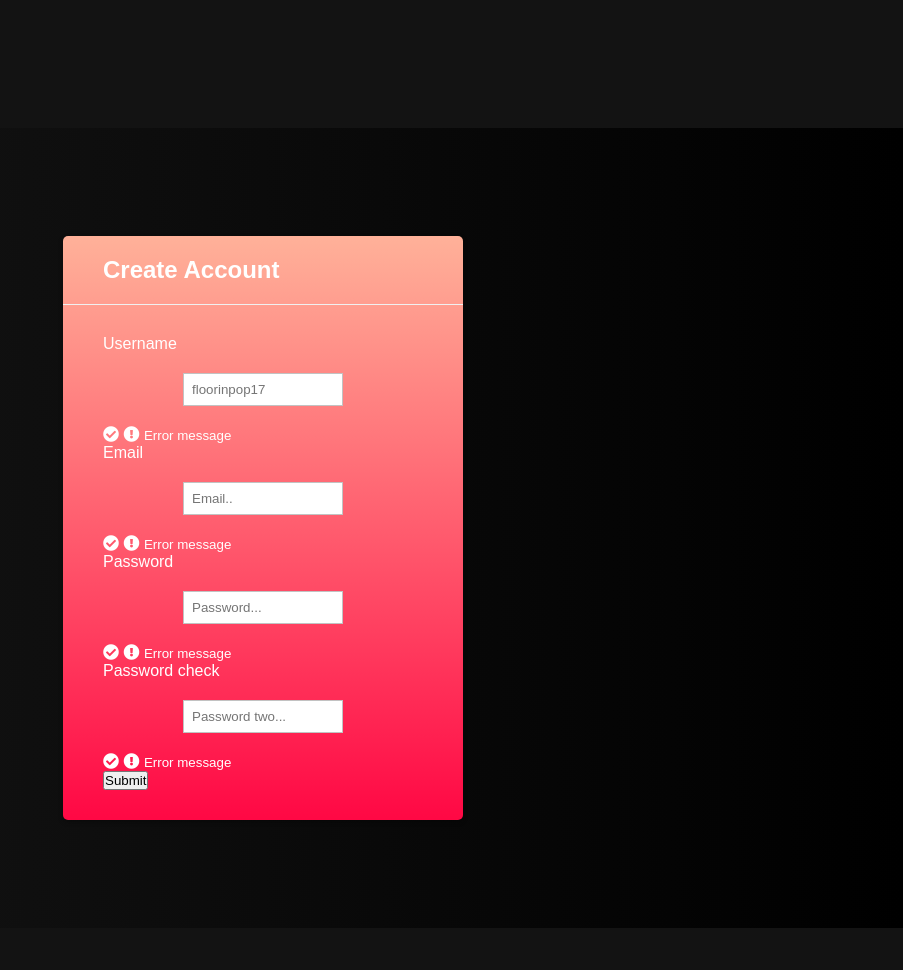
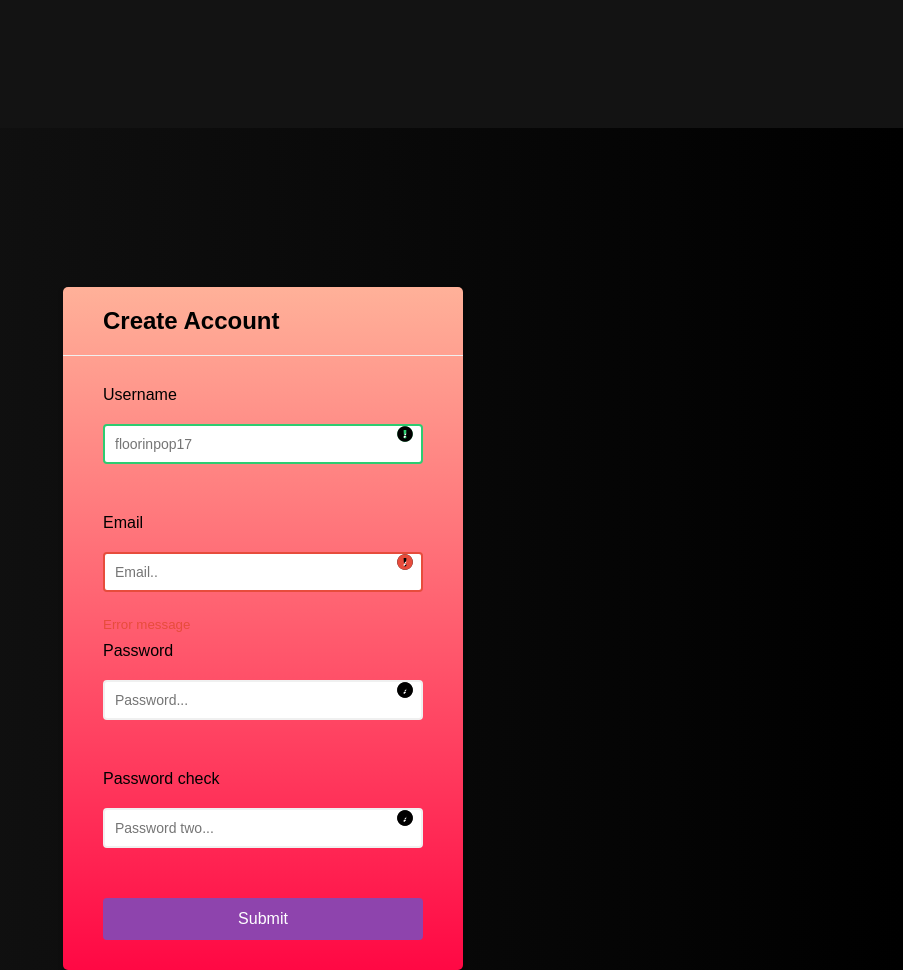
Before and after one commit to Mikicaa97/ColorS, a plain HTML site: page index.html in a window 1280 px wide. Shown: the part 3740-4710 px from the top of the page, without its empty margins (377-1280 px from the left). Drawn offline with Linux system fonts and the light colour scheme.

Commit message:
Add files via upload

```diff
--- a/assets/css/style.scss
+++ b/assets/css/style.scss
@@ -61,8 +61,7 @@ input{
     display: flex;
     align-items: center;
     justify-content: center;
-    color: #fff;
-    min-height: 100vh;
+    min-height: 125vh;
     margin: 0;
 }
 
@@ -89,6 +88,73 @@ input{
 .form{
     padding: 30px 40px;
 
+}
+
+.form-control{
+    margin-bottom: 10px;
+    padding-bottom: 20px;
+    position: relative;
+}
+
+.form-control label{
+    display: inline-block;
+    margin-bottom: 5px;
+}
+
+.form-control input{
+    border: 2px solid #f0f0f0;
+    border-radius: 4px;
+    display: block;
+    font-size: 14px;
+    padding: 10px;
+    width: 100%;
+}
+
+.form-control.success input{
+    border-color: #2ecc71;
+}
+
+.form-control.error input{
+    border-color: #e74c3c;
+}
+
+.form-control i{
+    position: absolute;
+    top: 40px;
+    right: 10px;
+}
+
+.form-control.success i.fa-check-circle{
+    visibility: visible;
+    color: #2ecc71;
+}
+
+.form-control.error i.fa-exclamation-circle{
+    visibility: visible;
+    color: #e74c3c;
+}
+
+.form-control small{
+    visibility: hidden;
+    position: absolute;
+    bottom: 0;
+    left: 0;
+}
+
+.form-control.error small{
+    color: #e74c3c;
+    visibility: visible;
+}
+
+.form button{
+    background-color: #8e44ad;
+    border: 2px solid #8e44ad;
+    border-radius: 4px;
+    color: #fff;
+    display: block;
+    font-size: 16px;
+    padding: 10px;
+    width: 100%;
 }
 //forma kraj
 
--- a/assets/js/main.js
+++ b/assets/js/main.js
@@ -54,3 +54,24 @@ document.getElementById("button").addEventListener("click", function(){
 document.querySelector(".close").addEventListener("click", function(){
     document.querySelector(".popup").style.display = "none";
 })
+
+
+//forma
+const form =document.getElementById('form');
+const username =document.getElementById('username');
+const password =document.getElementById('password');
+const email =document.getElementById('email');
+const password2 =document.getElementById('password2');
+
+form.addEventListener('submit', (e) => {
+    e.preventDefault();
+
+    checkInputs();
+});
+
+function checkInputs(){
+    const usernameValue = username.value.trim();
+    const emailValue = email.value.trim()
+    const passwordValue = password.value.trim()
+    const password2Value = password2.value.trim()
+}
--- a/index.html
+++ b/index.html
@@ -6,7 +6,7 @@
         <meta name="description" content="All right reserved" />
         <meta name="author" content="Mihailo Vlajkovic" />
         <meta name="keywords" content="colors, lineargradient, background-color, color"/>
-    <title>Color</title>
+    <title>Colors</title>
     <link rel="stylesheet" href="assets/css/style.css" type="text/css"/>
     <link rel="stylesheet" href="https://pro.fontawesome.com/releases/v5.10.0/css/all.css" integrity="sha384-AYmEC3Yw5cVb3ZcuHtOA93w35dYTsvhLPVnYs9eStHfGJvOvKxVfELGroGkvsg+p" crossorigin="anonymous"/>
 </head>
@@ -119,7 +119,7 @@
             <h2>Create Account</h2>
         </div>
         <form class="form" id="form">
-            <div class="form-control">
+            <div class="form-control success">
                 <lable>Username</lable>
                 <input type="text" placeholder="floorinpop17" id="username">
                 <i class="fas fa-check-circle"></i>
@@ -127,7 +127,7 @@
                 <small>Error message</small>
             </div>
 
-            <div class="form__control">
+            <div class="form-control error">
                 <lable>Email</lable>
                 <input type="email" placeholder="Email.." id="email">
                 <i class="fas fa-check-circle"></i>
@@ -135,7 +135,7 @@
                 <small>Error message</small>
             </div>
 
-            <div class="form__control">
+            <div class="form-control">
                 <lable>Password</lable>
                 <input type="password" placeholder="Password..." id="password">
                 <i class="fas fa-check-circle"></i>
@@ -143,7 +143,7 @@
                 <small>Error message</small>
             </div>
 
-            <div class="form__control">
+            <div class="form-control">
                 <lable>Password check</lable>
                 <input type="password" placeholder="Password two..." id="password2">
                 <i class="fas fa-check-circle"></i>
```
Also changed, not shown: assets/css/style.css, 1 other file.
